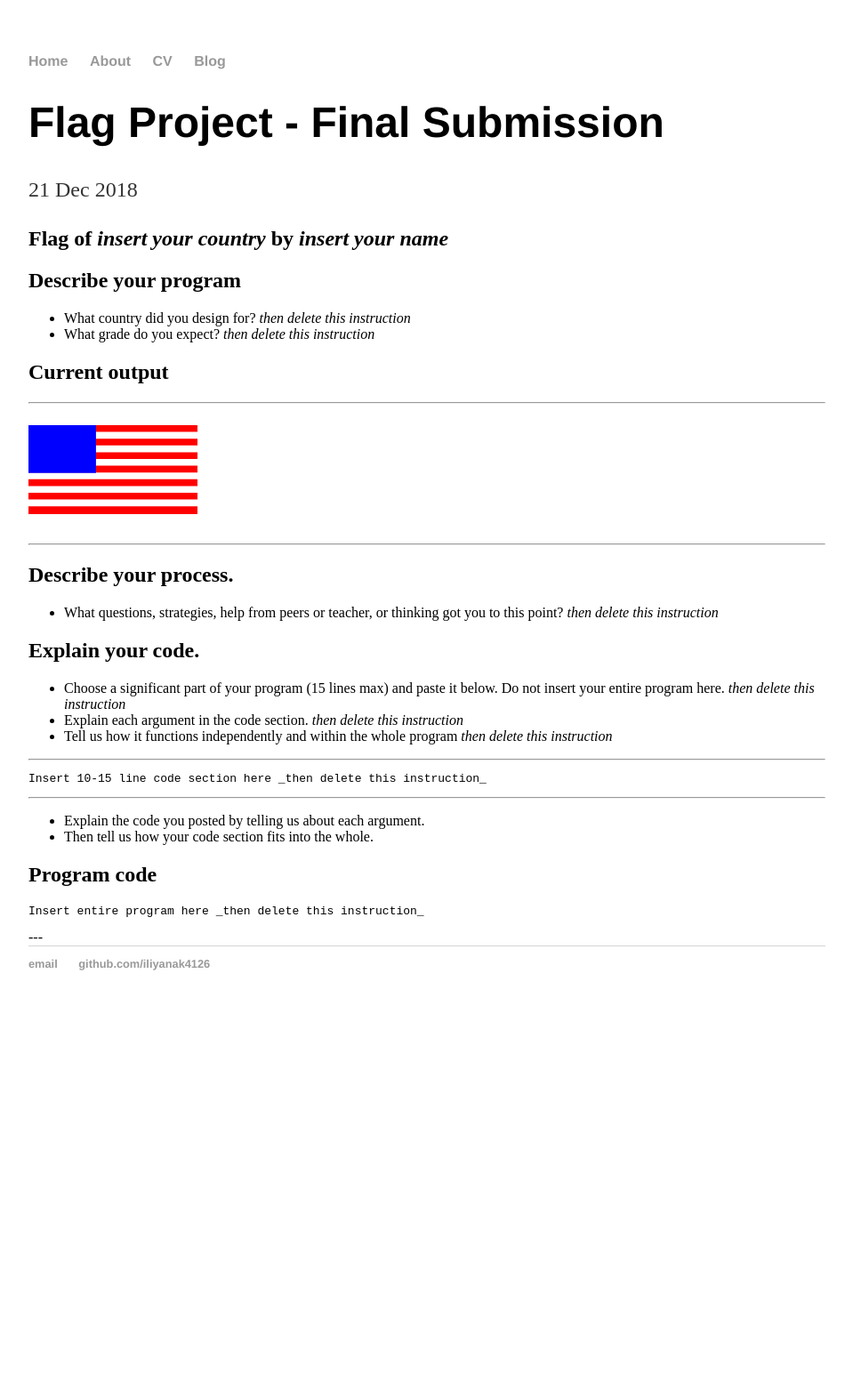
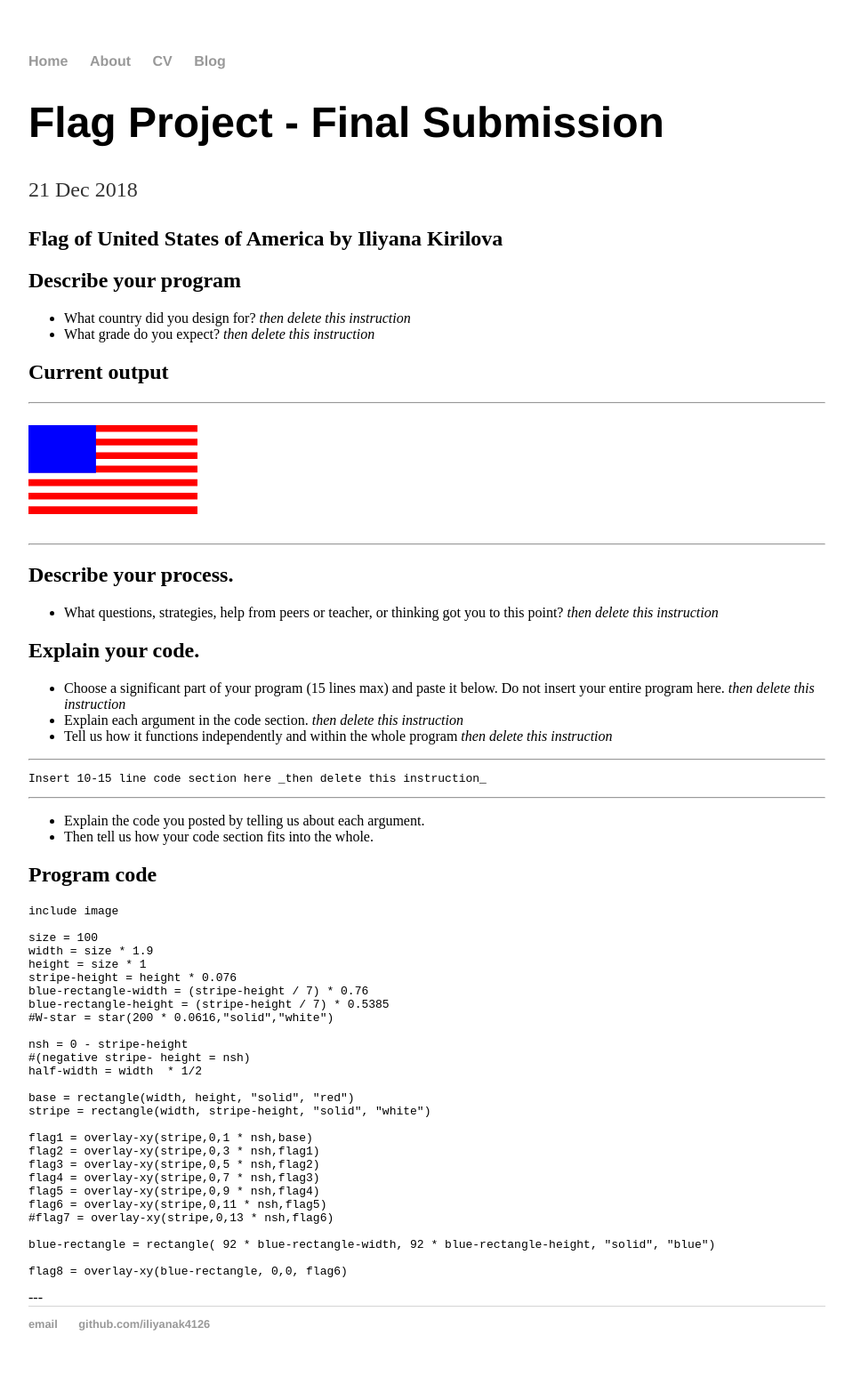
Before and after one commit to iliyanak4126/iliyanak4126.github.io, a Jekyll site: the page built from _posts/2018-12-30-Iliyana-Week-13- Final-Flag-Project-Post.md, in a window 1280 px wide. Shown: the whole page at 89% size, without its empty margins (160-1119 px from the left). Built offline with Jekyll 4.4.1, drawn with Linux system fonts in a browser that asks for light colours; before the commit the page ends 1151 px from its top, so only the background shows below that.

Commit message:
Update 2018-12-30-Iliyana-Week-13- Final-Flag-Project-Post.md

````diff
--- a/_posts/2018-12-30-Iliyana-Week-13- Final-Flag-Project-Post.md
+++ b/_posts/2018-12-30-Iliyana-Week-13- Final-Flag-Project-Post.md
@@ -4,14 +4,12 @@ title: "Flag Project - Final Submission"
 date: 2018-12-21
 ---
 
-## Flag of _insert your country_ by _insert your name_
+## Flag of United States of America by Iliyana Kirilova
 
 ## Describe your program
 
 -   What country did you design for? _then delete this instruction_
 -   What grade do you expect? _then delete this instruction_
-
-<!--- Delete this comment and add your writing -->
 
 ## Current output
 
@@ -49,5 +47,32 @@ Insert 10-15 line code section here _then delete this instruction_
 ## Program code
 
 ```
-Insert entire program here _then delete this instruction_
+include image
+
+size = 100
+width = size * 1.9
+height = size * 1
+stripe-height = height * 0.076
+blue-rectangle-width = (stripe-height / 7) * 0.76
+blue-rectangle-height = (stripe-height / 7) * 0.5385
+#W-star = star(200 * 0.0616,"solid","white")
+
+nsh = 0 - stripe-height
+#(negative stripe- height = nsh)
+half-width = width  * 1/2
+
+base = rectangle(width, height, "solid", "red")
+stripe = rectangle(width, stripe-height, "solid", "white")
+
+flag1 = overlay-xy(stripe,0,1 * nsh,base)
+flag2 = overlay-xy(stripe,0,3 * nsh,flag1)
+flag3 = overlay-xy(stripe,0,5 * nsh,flag2)
+flag4 = overlay-xy(stripe,0,7 * nsh,flag3)
+flag5 = overlay-xy(stripe,0,9 * nsh,flag4)
+flag6 = overlay-xy(stripe,0,11 * nsh,flag5)
+#flag7 = overlay-xy(stripe,0,13 * nsh,flag6)
+
+blue-rectangle = rectangle( 92 * blue-rectangle-width, 92 * blue-rectangle-height, "solid", "blue")
+
+flag8 = overlay-xy(blue-rectangle, 0,0, flag6)
 ```
````
